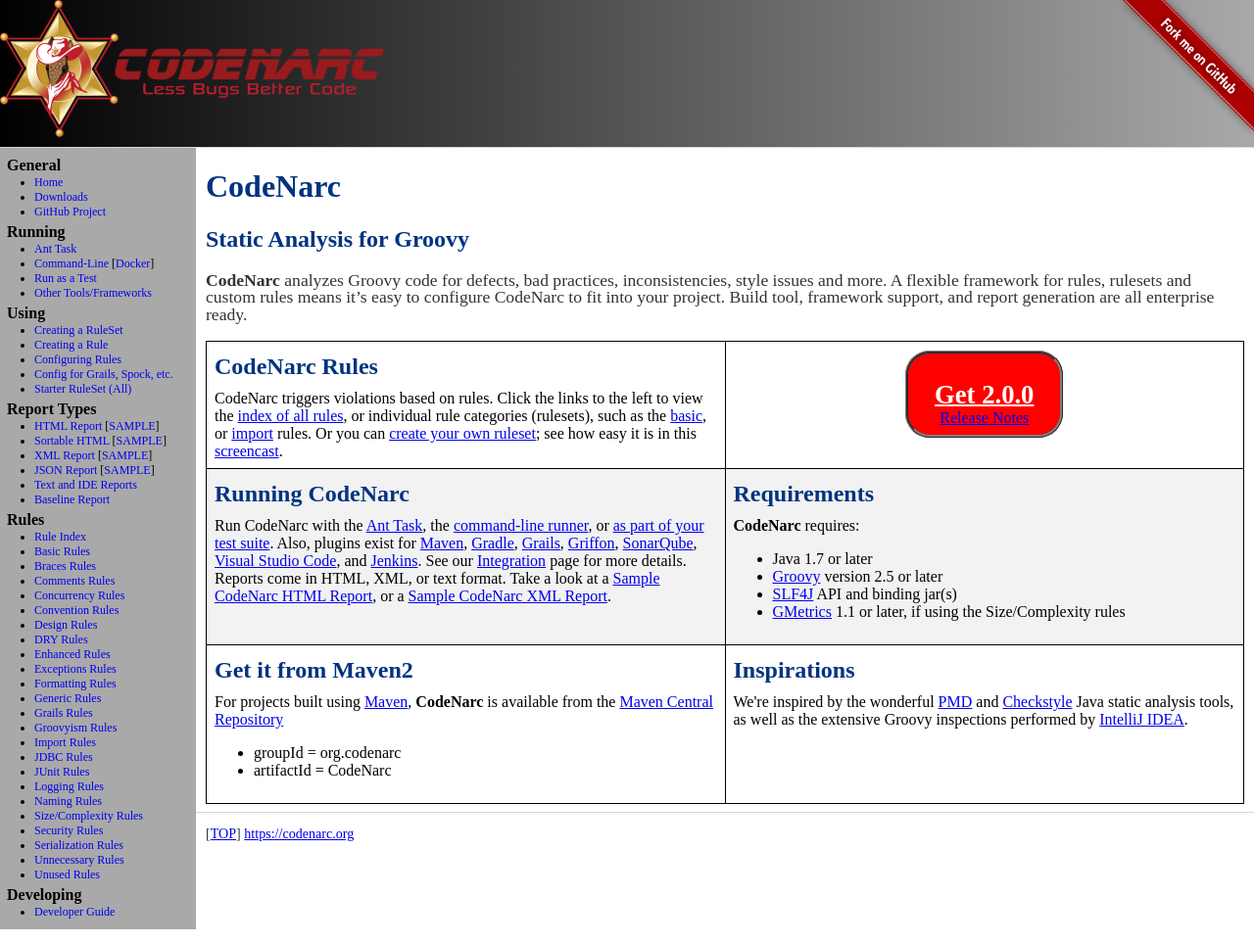
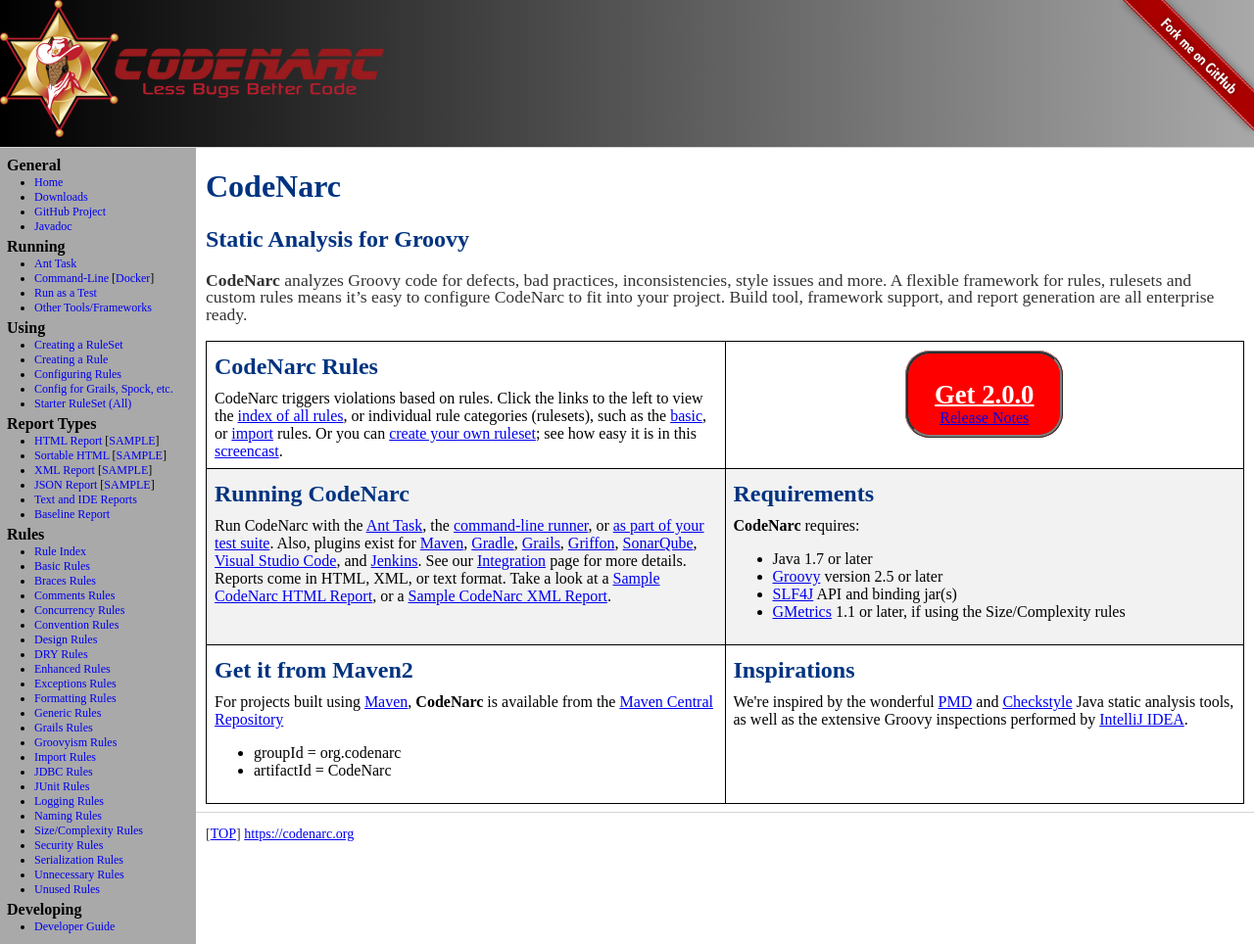
Before and after one commit to CodeNarc/CodeNarc, a Jekyll site: the page built from index.md, in a window 1280 px wide. Shown: the whole page at 98% size. Built offline with Jekyll 4.4.1, drawn with Linux system fonts in a browser that asks for light colours.

Commit message:
#601: Publish Javadocs

```diff
--- a/_layouts/default.html
+++ b/_layouts/default.html
@@ -15,7 +15,6 @@
     </a>
 </div>
 
-
 <div class="sidebar">
 
     <h2>General</h2>
@@ -23,6 +22,7 @@
         <li><a href="https://codenarc.org/">Home</a></li>
         <li><a href="https://github.com/CodeNarc/CodeNarc/releases">Downloads</a></li>
         <li><a href="https://github.com/CodeNarc/CodeNarc">GitHub Project</a></li>
+        <li><a href="https://javadoc.io/doc/org.codenarc/CodeNarc">Javadoc</a></li>
     </ul>
 
     <h2>Running</h2>
```
